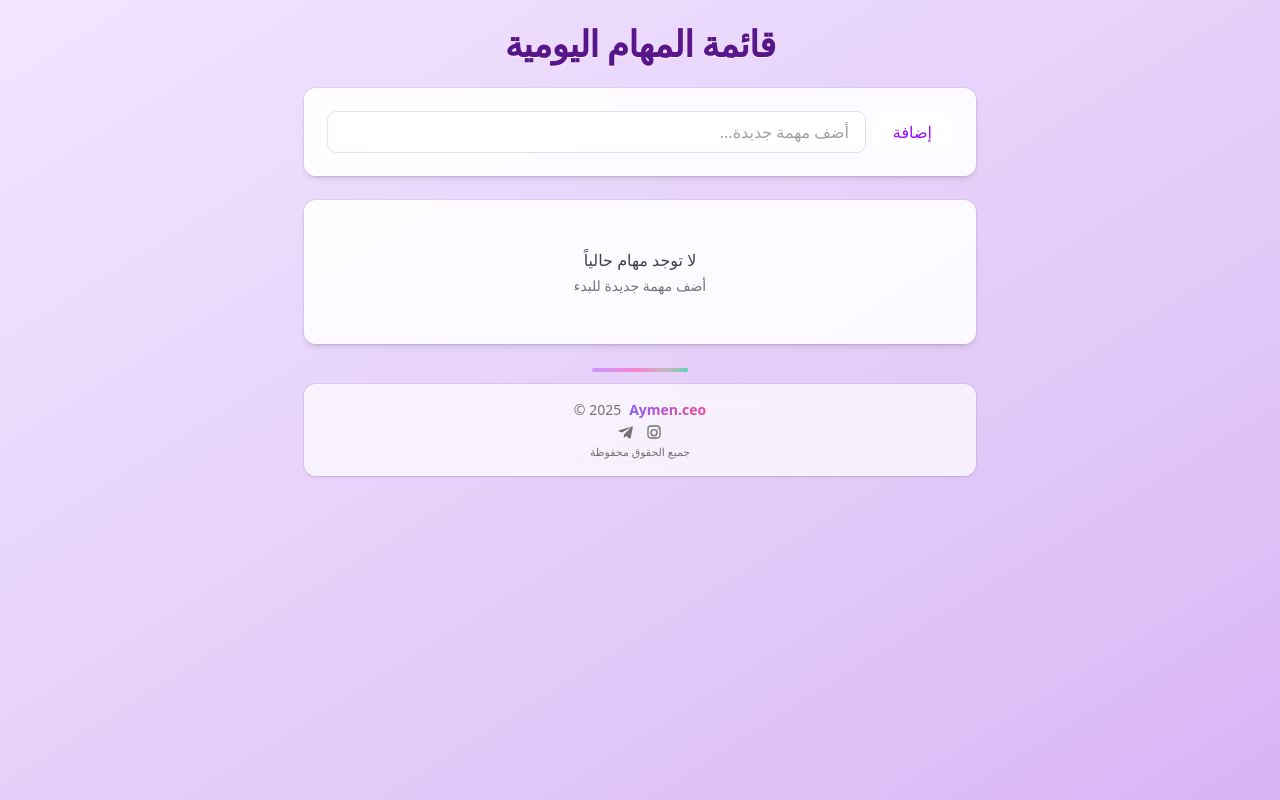
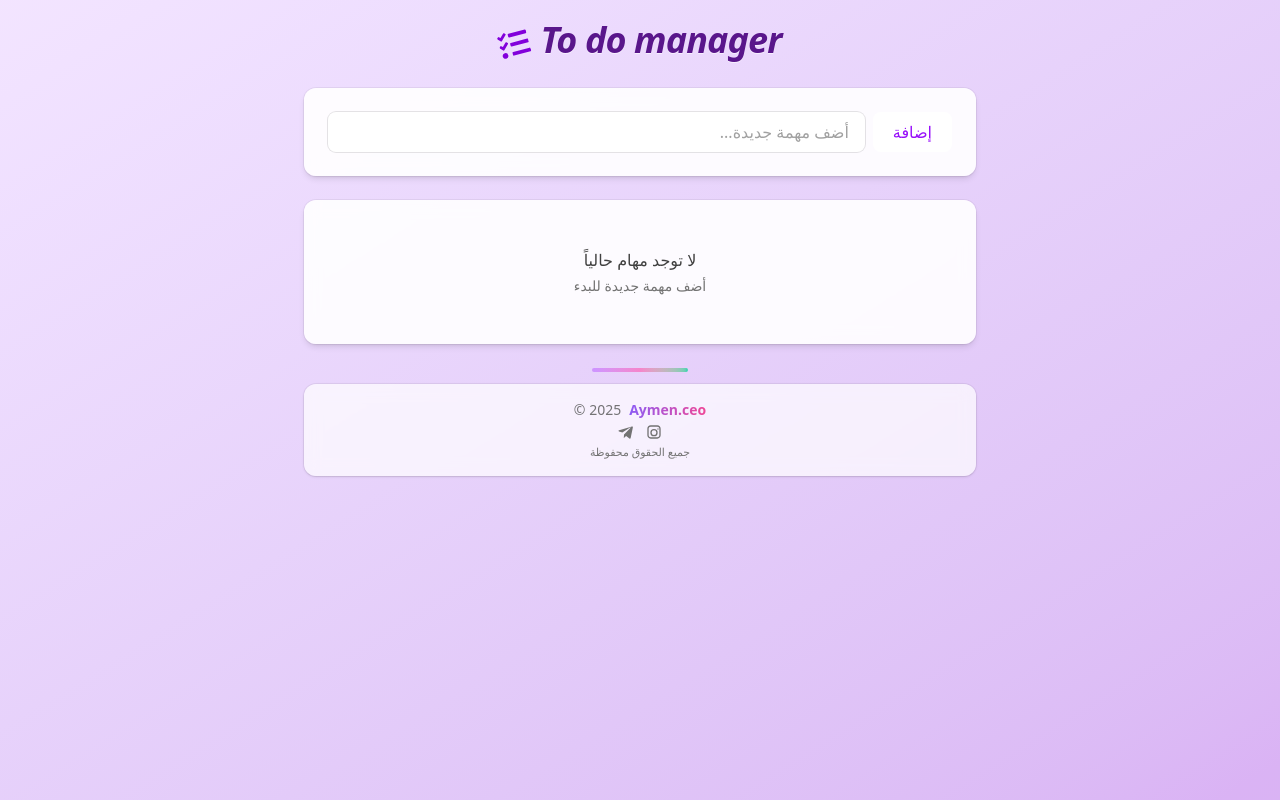
Before and after one commit to aymn-12/my-react, a React (Vite) app: page / in a window 1280 px wide. Built offline with nearby package versions, Linux system fonts and the light colour scheme.

Commit message:
New Update

```diff
--- a/package.json
+++ b/package.json
@@ -16,10 +16,12 @@
     "@mui/material": "^7.3.2",
     "@tailwindcss/vite": "^4.1.13",
     "framer-motion": "^12.23.22",
+    "gsap": "^3.13.0",
     "lightswind": "^3.1.15",
     "lucide-react": "^0.544.0",
     "react": "^19.1.1",
     "react-dom": "^19.1.1",
+    "react-icons": "^5.5.0",
     "react-router-dom": "^7.9.3",
     "tailwindcss": "^4.1.13"
   },
--- a/src/components/AppDialog.jsx
+++ b/src/components/AppDialog.jsx
@@ -30,15 +30,7 @@ export default function AppDialog({ isOpen, handleClose, children }){
         onClick={(e) => e.stopPropagation()} // منع الإغلاق عند النقر داخل النافذة
       >
 
-        {/* زر الإغلاق (X) */}
-        <button
-          onClick={handleClose}
-          // تصميم دائري وأنيق للزر
-          className="absolute top-4 right-4 p-2 rounded-full text-gray-400 hover:bg-gray-100 hover:text-gray-600 dark:hover:bg-gray-700 dark:text-gray-500 transition-colors"
-          aria-label="إغلاق النافذة"
-        >
-          <svg className="w-5 h-5" fill="none" stroke="currentColor" viewBox="0 0 24 24"><path strokeLinecap="round" strokeLinejoin="round" strokeWidth={2} d="M6 18L18 6M6 6l12 12" /></svg>
-        </button>
+
 
         {/* محتوى النافذة المنبثقة (يأتي من الـ children) */}
         {children}
--- a/src/components/CompletedTodo.jsx
+++ b/src/components/CompletedTodo.jsx
@@ -1,5 +1,6 @@
 import { useContext, useState, useMemo } from "react"
 import { TodoContext } from "../Context/TodoContext"
+import LinearIndeterminate from "./LinearIndeterminate"
 
 export default function CompletedTodo(){
    const {todos , deleteTodo} = useContext(TodoContext)
@@ -21,6 +22,7 @@ export default function CompletedTodo(){
       return (
       <div className="py-8 text-center">
            <p className="text-neutral-500 text-sm">لا توجد مهام مكتملة</p>
+
       </div>
       )
    }
--- a/src/components/Header.jsx
+++ b/src/components/Header.jsx
@@ -1,15 +1,28 @@
 // src/components/Header.jsx
+import { motion as Motion } from "framer-motion";
+import { FaTasks } from "react-icons/fa"; // أيقونة المهام من react-icons
+
 const Header = () => {
-    return (
-      <>
-      <header className="w-full mb-6 flex justify-center">
-        <h1 className="text-3xl sm:text-4xl font-semibold tracking-tight text-purple-900 drop-shadow-[0_1px_0_rgba(255,255,255,0.6)]">
-          قائمة المهام اليومية
-        </h1>
-      </header>
+  return (
+    <header className="w-full mb-6 flex justify-center items-center gap-3">
+      {/* أيقونة متحركة */}
+      <Motion.div
+        animate={{ rotate: [0, 15, -15, 0] }} // اهتزاز دائري
+        transition={{ repeat: Infinity, duration: 1.5, ease: "easeInOut" }}
+      >
+        <FaTasks className="text-purple-700 text-3xl" />
+      </Motion.div>
 
-      </>
-    );
-  };
+      {/* نص متحرك دائم */}
+      <Motion.h1
+        animate={{ y: [0, -5, 0] }} // حركة صعود وهبوط بسيطة
+        transition={{ repeat: Infinity, duration: 1.5, ease: "easeInOut" }}
+        className="text-3xl sm:text-4xl italic font-semibold tracking-tight text-purple-900 drop-shadow-[0_1px_0_rgba(255,255,255,0.6)]"
+      >
+        To do manager
+      </Motion.h1>
+    </header>
+  );
+};
 
-  export default Header;
+export default Header;
--- /dev/null
+++ b/src/components/LinearIndeterminate.jsx
@@ -0,0 +1,11 @@
+import * as React from 'react';
+import Box from '@mui/material/Box';
+import LinearProgress from '@mui/material/LinearProgress';
+
+export default function LinearIndeterminate() {
+  return (
+    <Box sx={{ width: '100%' }}>
+      <LinearProgress />
+    </Box>
+  );
+}
--- a/src/components/TodoItem.jsx
+++ b/src/components/TodoItem.jsx
@@ -1,6 +1,6 @@
 import { useContext, useState } from 'react';
 import { TodoContext } from '../Context/TodoContext';
-import AppDialog  from './AppDialog';
+
 
 const TodoItem = ({todo , onDeleteClick, onUpdateSuccess}) => {
     const {toggleComplete,updateTodo} = useContext(TodoContext);
@@ -17,10 +17,12 @@ const TodoItem = ({todo , onDeleteClick, onUpdateSuccess}) => {
     };
 
     const handleUpdate = () => {
-        if (editText.trim() && editText !== todo.text) {
+        const Texteditior = editText.trim();
+
+        if (Texteditior.length > 0  && Texteditior !== todo.text) {
           updateTodo(todo.id, editText.trim());
 
-          onUpdateSuccess(todo.id, todo.text)
+          onUpdateSuccess(todo.id, Texteditior)
         }
         setIsEditing(false);
     };
@@ -36,29 +38,30 @@ const TodoItem = ({todo , onDeleteClick, onUpdateSuccess}) => {
     return (
       <>
         <div
-      className={`flex justify-between items-center p-3 sm:p-4 rounded-lg transition-colors ${
+  className={`flex items-center flex-row-reverse justify-between  p-3 sm:p-4 rounded-lg transition-colors ${
     todo.completed ? "bg-neutral-50 text-neutral-400" : "hover:bg-neutral-50"
   }`}
 >
   {isEditing ? (
-        <div className="flex-1 flex gap-2 items-center">
+    <div className="flex flex-1  gap-2 items-center">
       <input
         type="text"
         value={editText}
         onChange={(e) => setEditText(e.target.value)}
         className="flex-1 px-3 py-1 text-sm border border-blue-300 rounded-md focus:outline-none focus:ring-2 focus:ring-blue-400 focus:border-transparent"
         autoFocus
+        dir='rtl'
       />
       <button
         onClick={handleUpdate}
-            className="inline-flex items-center justify-center w-8 h-8 rounded-lg font-medium transition-colors focus:outline-none focus-visible:ring-2 focus-visible:ring-emerald-400 bg-emerald-500 text-white hover:bg-emerald-600 text-xs"
+        className="inline-flex items-center justify-center w-8 h-8 rounded-lg font-medium transition-colors bg-emerald-500 text-white hover:bg-emerald-600 text-xs"
         aria-label="save"
       >
         ✓
       </button>
       <button
         onClick={handleCancel}
-            className="inline-flex items-center justify-center w-8 h-8 rounded-lg font-medium transition-colors focus:outline-none focus-visible:ring-2 focus-visible:ring-gray-400 bg-gray-500 text-white hover:bg-gray-600 text-xs"
+        className="inline-flex items-center justify-center w-8 h-8 rounded-lg font-medium transition-colors bg-gray-500 text-white hover:bg-gray-600 text-xs"
         aria-label="cancel"
       >
         ✕
@@ -66,35 +69,43 @@ const TodoItem = ({todo , onDeleteClick, onUpdateSuccess}) => {
     </div>
   ) : (
     <>
-          <span className="text-sm sm:text-base flex-1">{todo.text}</span> {/** Text **/}
-
-
-          <div className="flex gap-1.5">
+      <div className="flex flex-row-reverse gap-1.5">
         <button
           onClick={handleStartEdit}
-              className="inline-flex items-center justify-center gap-2 h-9 px-3 rounded-lg font-medium transition-colors focus:outline-none focus-visible:ring-2 focus-visible:ring-blue-400 bg-blue-500 text-white hover:bg-blue-600"
+          className="inline-flex items-center justify-center h-9 px-3 rounded-lg font-medium transition-colors bg-blue-500 text-white hover:bg-blue-600"
           aria-label="edit"
           disabled={todo.completed}
         >
           <svg className="w-4 h-4" fill="none" stroke="currentColor" viewBox="0 0 24 24">
-                <path strokeLinecap="round" strokeLinejoin="round" strokeWidth={2} d="M11 5H6a2 2 0 00-2 2v11a2 2 0 002 2h11a2 2 0 002-2v-5m-1.414-9.414a2 2 0 112.828 2.828L11.828 15H9v-2.828l8.586-8.586z" />
+            <path
+              strokeLinecap="round"
+              strokeLinejoin="round"
+              strokeWidth={2}
+              d="M11 5H6a2 2 0 00-2 2v11a2 2 0 002 2h11a2 2 0 002-2v-5m-1.414-9.414a2 2 0 112.828 2.828L11.828 15H9v-2.828l8.586-8.586z"
+            />
           </svg>
         </button>
+
         <button
           onClick={() => toggleComplete(todo.id)}
-              className="inline-flex items-center justify-center gap-2 h-9 px-3 rounded-lg font-medium transition-colors focus:outline-none focus-visible:ring-2 focus-visible:ring-emerald-400 bg-emerald-500 text-white hover:bg-emerald-600"
+          className="inline-flex items-center justify-center h-9 px-3 rounded-lg font-medium transition-colors bg-emerald-500 text-white hover:bg-emerald-600"
           aria-label="complete"
         >
           ✓
         </button>
+
         <button
-              onClick={() => onDeleteClick(todo.id,todo.text)}
-              className="inline-flex items-center justify-center gap-2 h-9 px-3 rounded-lg font-medium transition-colors focus:outline-none focus-visible:ring-2 focus-visible:ring-rose-400 bg-rose-500 text-white hover:bg-rose-600"
+          onClick={() => onDeleteClick(todo.id, todo.text)}
+          className="inline-flex items-center justify-center h-9 px-3 rounded-lg font-medium transition-colors bg-rose-500 text-white hover:bg-rose-600"
           aria-label="delete"
         >
           ✕
         </button>
       </div>
+
+      <span className="text-sm sm:text-base flex-1 text-left pr-4" dir="auto">
+        {todo.text}
+      </span>
     </>
   )}
 </div>
--- a/src/pages/Home.jsx
+++ b/src/pages/Home.jsx
@@ -66,9 +66,11 @@ const Home = () => {
       </div>
 
       <h3 className="text-xl font-extrabold text-white mt-4">تأكيد الحذف</h3>
-      <p className="text-base text-white mt-2">
-      {todoText}  هل انت متاكد من الحذف نهائيا
+      <p  className="text-base text-white mt-2">
+          هل انت متاكد من الحذف نهائيا
+          <p  dir="rtl">"{todoText}"</p>
       </p>
+
 
       {/* الأزرار: تصميم عصري */}
       <div className="mt-6 flex justify-center gap-3">
@@ -101,7 +103,8 @@ const Home = () => {
 
         <h3 className="text-xl font-extrabold text-white mt-4">تم التعديل بنجاح!</h3>
         <p className="text-base text-white mt-2">
-         {todoText}  تم تحديث العملية بنجاح
+           تم تحديث العملية بنجاح الى
+           <p>"{todoText}"</p>
         </p>
 
         {/* زر الإغلاق: باللون البنفسجي ليتناسب مع ثيم التطبيق */}
```
Also changed, not shown: 1 other file (tests, documents, lock files or other folders). Lines whose indentation alone changed are shown as unchanged.
